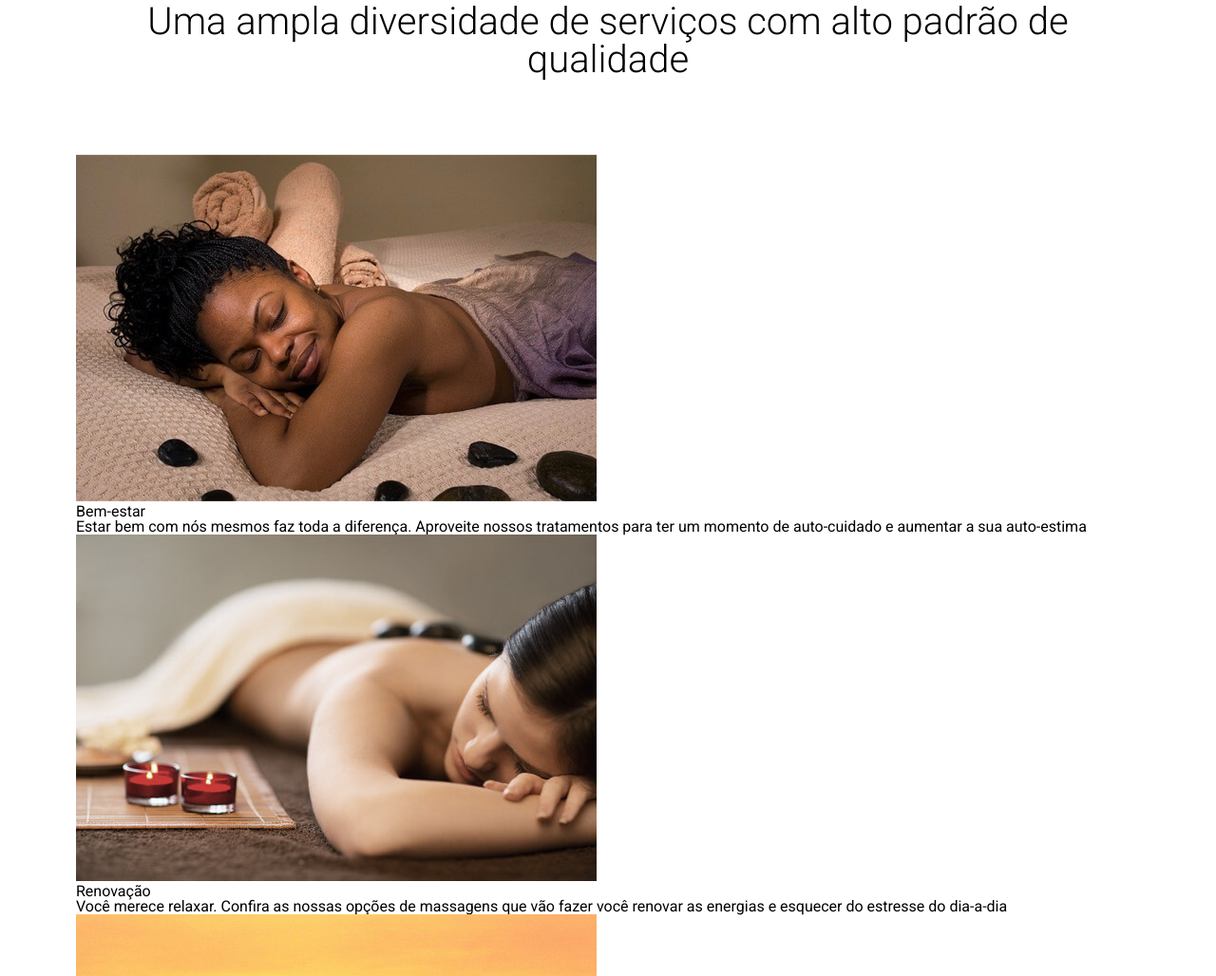
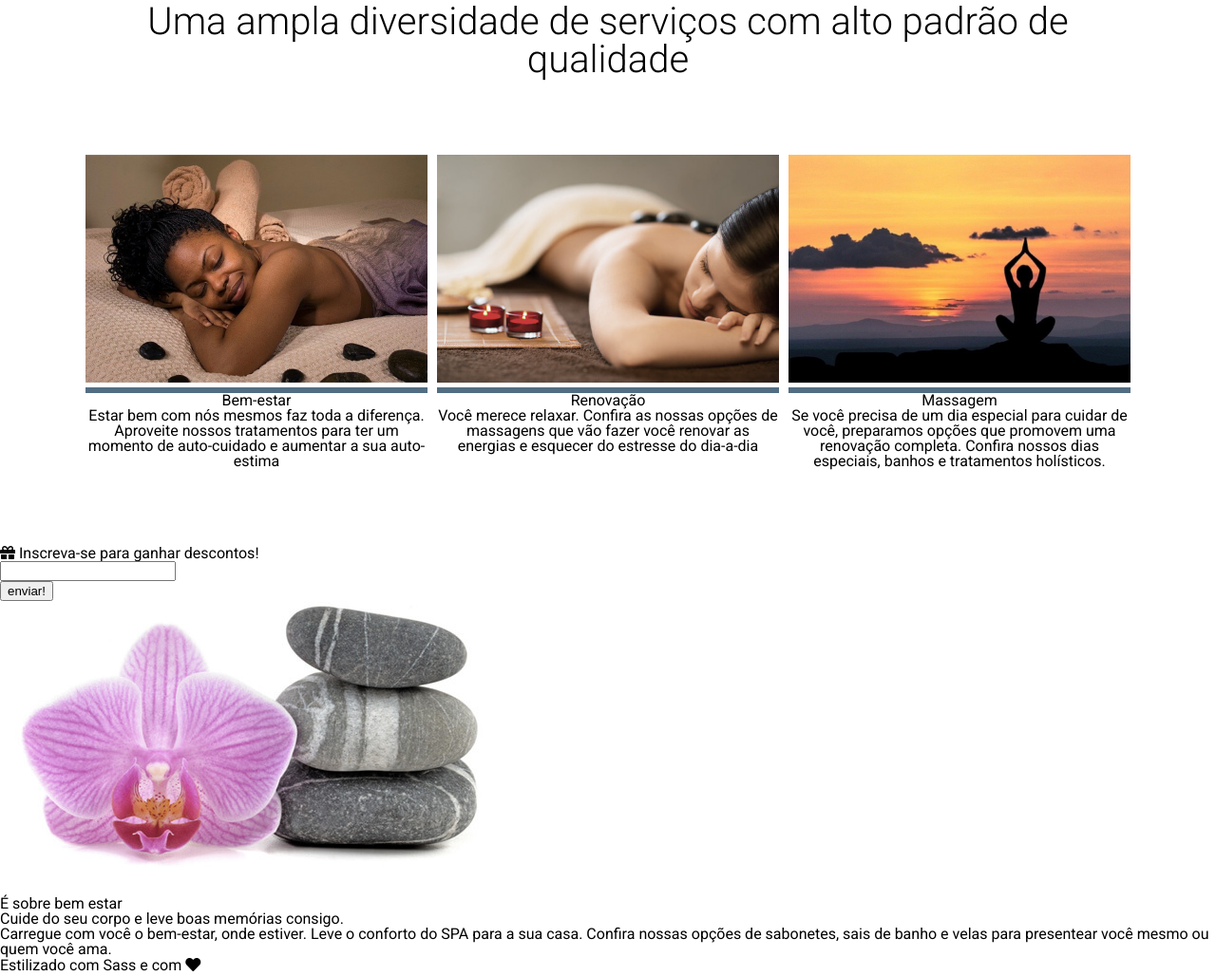
Before and after one commit to RA4Z/alura-spa, a plain HTML site: page index.html in a window 1280 px wide. Shown: the part 510-1538 px from the top of the page at 95% size. Drawn offline with nearby package versions, Linux system fonts and the light colour scheme.

Commit message:
Estilizando as imagens dos cards

```diff
--- a/styles/components/_servicos.scss
+++ b/styles/components/_servicos.scss
@@ -16,4 +16,19 @@
         margin-bottom: 80px;
         font-weight: 300;
     }
+    .cards {
+        display: flex;
+        justify-content: space-evenly;
+        .card {
+            width: 360px;
+            text-align: center;
+            .img-container {
+                padding-bottom: 2px;
+                border-bottom: 6px solid $cor-secundaria;
+                img {
+                    max-width: 100%;
+                }
+            }
+        }
+    }
 }
```
Also changed, not shown: styles/style.css, 1 other file.
